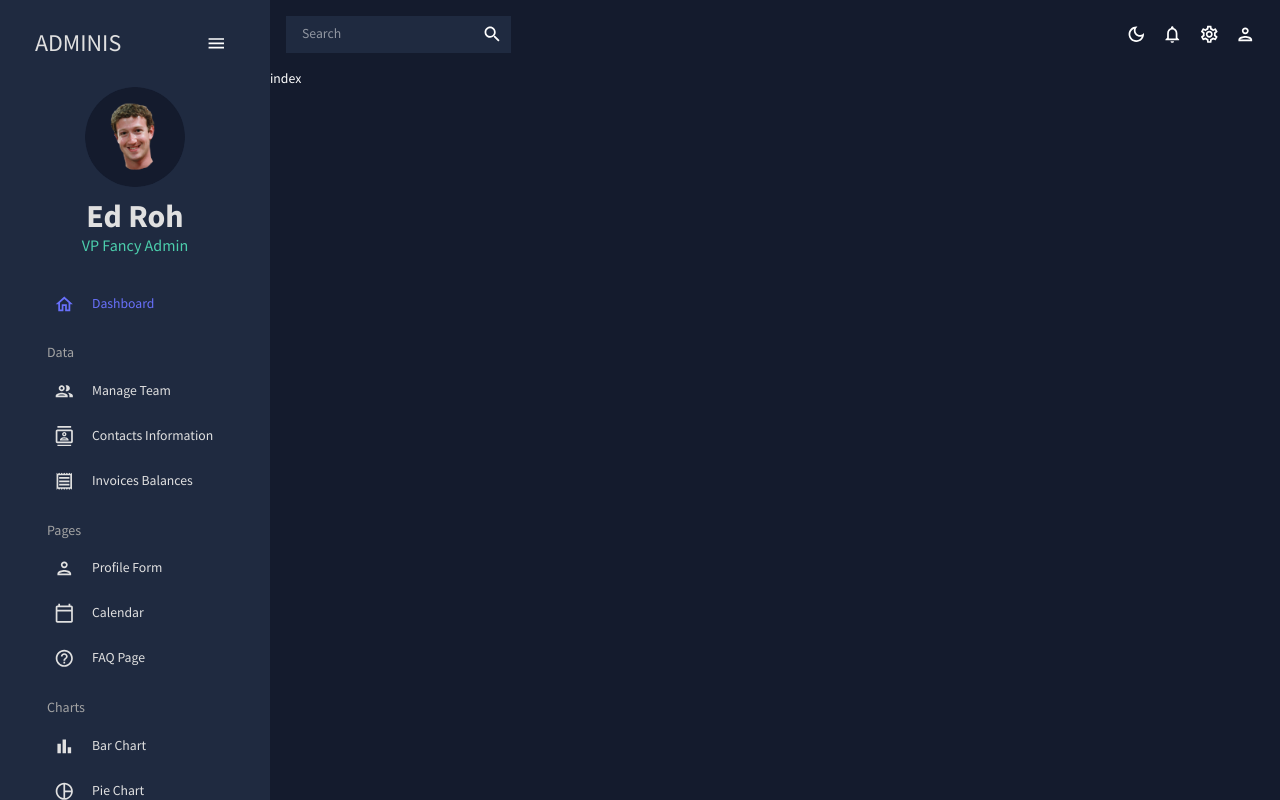
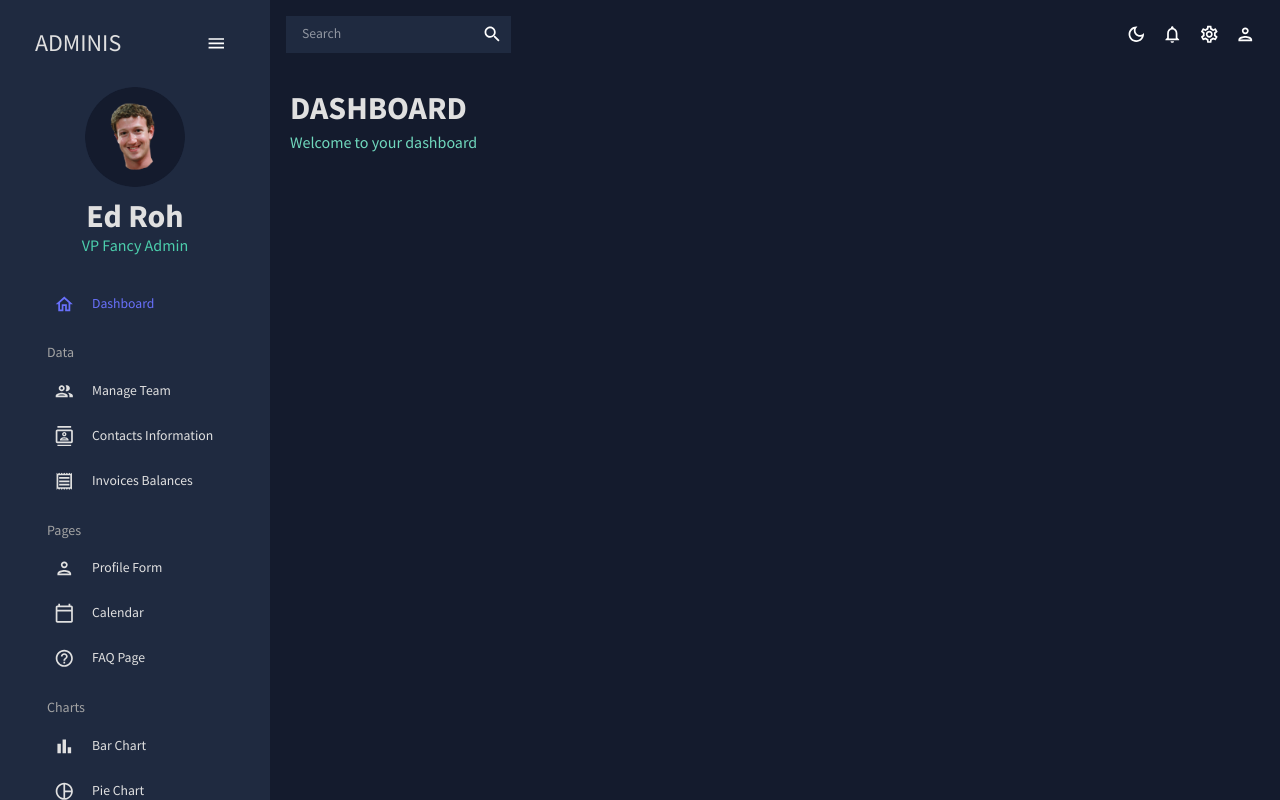
Before and after one commit to vladost99/react-dashboard-admin, a React (Create React App) app: page / in a window 1280 px wide. Built offline with nearby package versions, Linux system fonts and the light colour scheme.

Commit message:
added component Header

```diff
--- /dev/null
+++ b/src/components/Header.jsx
@@ -0,0 +1,22 @@
+import { Typography, Box, useTheme } from "@mui/material"
+import { tokens } from "scenes/theme"
+
+const Header = ({ title, subtitle }) => {
+    const theme = useTheme();
+    const colors = tokens(theme.palette.mode);
+  return (
+    <Box mb="30px">
+        <Typography
+          variant="h2"
+          fontWeight="bold"
+          sx={{ mb: '5px'}}
+          color={colors.grey[100]}
+           >
+            {title}
+        </Typography>
+        <Typography variant="h5" color={colors.greenAccent[400]}>{subtitle}</Typography>
+    </Box>
+  )
+}
+
+export default Header
--- a/src/scenes/dashboard/index.jsx
+++ b/src/scenes/dashboard/index.jsx
@@ -1,8 +1,12 @@
-import React from 'react'
+import { Box } from "@mui/material"
+import Header from "components/Header"
 
 const Dashboard = () => {
   return (
-    <div>index</div>
+    <Box m="20px">
+      <Box display="flex" justifyContent="space-between" alignItems="center"></Box>
+      <Header title="DASHBOARD" subtitle="Welcome to your dashboard" />
+    </Box>
   )
 }
 
```
